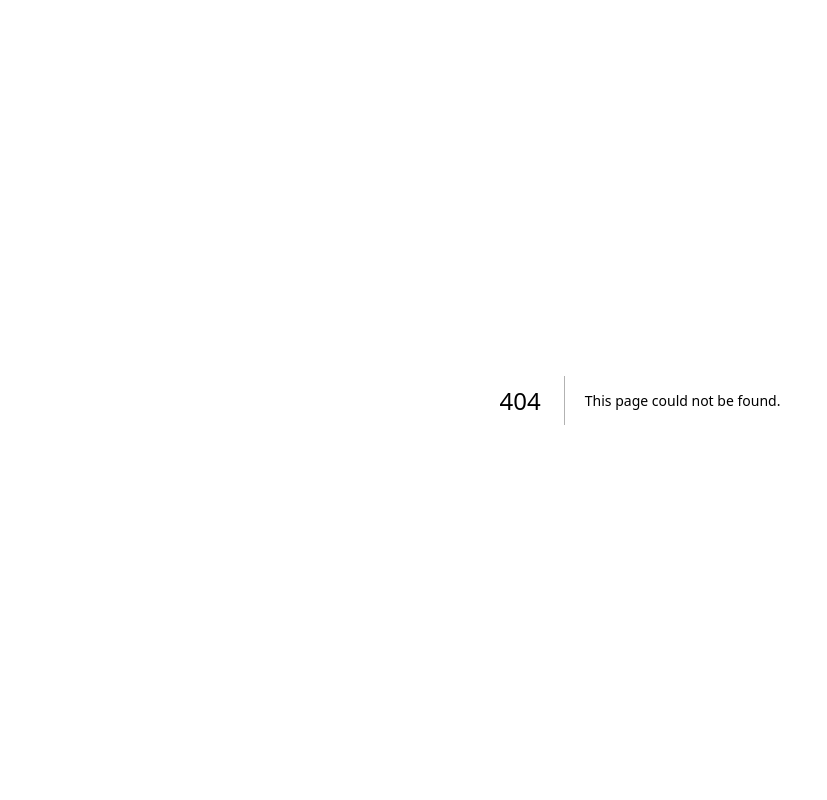
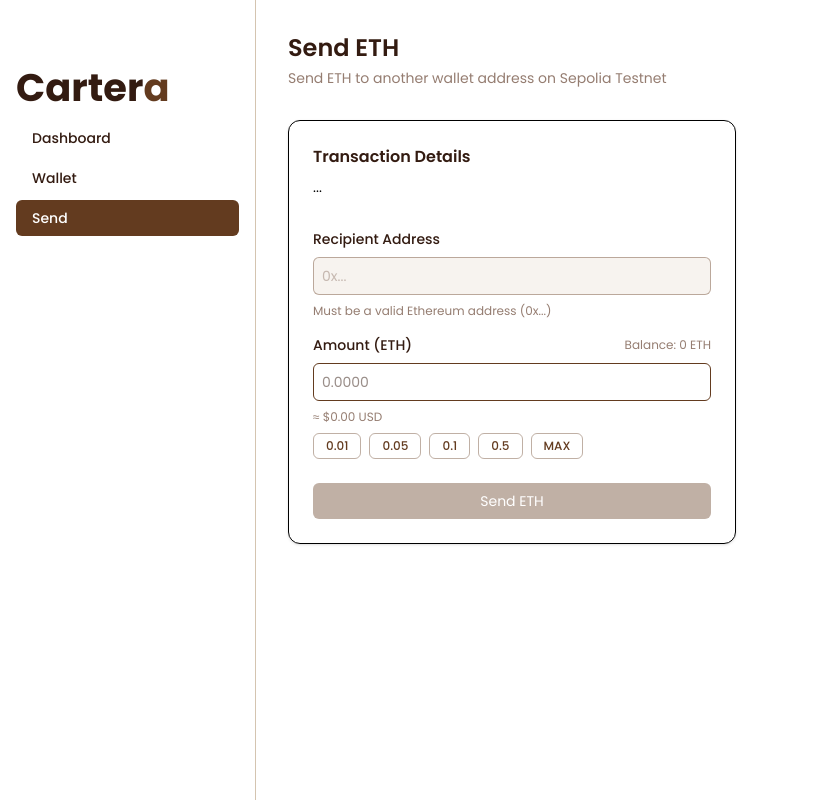
Before and after one commit to mrafiasyifaa/cartera-frontend, a Next.js app in the folder my-app/: page /dashboard/send in a window 1280 px wide. Before the commit this address had no page. Shown: the whole page, without its empty margins (0-827 px from the left). Built offline with nearby package versions, Linux system fonts and the light colour scheme.

Commit message:
feat: Adding dashboard/send page.tsx

```diff
--- /dev/null
+++ b/my-app/src/app/(dashboard)/dashboard/send/page.tsx
@@ -0,0 +1,134 @@
+"use client";
+
+import { useState } from "react";
+import {
+  Card,
+  CardContent,
+  CardHeader,
+  CardTitle,
+  CardDescription,
+} from "@/components/ui/card";
+
+const QUICK_AMOUNTS = [0.01, 0.05, 0.1, 0.5];
+
+const PLACEHOLDER_BALANCE = 0;
+
+export default function SendPage() {
+  const [amount, setAmount] = useState("");
+
+  return (
+    <div className="flex flex-col gap-8">
+      {/* Header */}
+      <div>
+        <h1 className="text-2xl font-semibold text-black-slug">Send ETH</h1>
+        <p className="text-sm text-peppered-pecan mt-1">
+          Send ETH to another wallet address on Sepolia Testnet
+        </p>
+      </div>
+
+      <Card className="max-w-md">
+        <CardHeader>
+          <CardTitle className="text-base text-black-slug">
+            Transaction Details
+          </CardTitle>
+          <CardDescription>...</CardDescription>
+        </CardHeader>
+        <CardContent className="flex flex-col gap-4">
+          {/* Recipient */}
+          <div className="flex flex-col gap-2">
+            <label
+              htmlFor="recipient"
+              className="text-sm font-medium text-black-slug"
+            >
+              Recipient Address
+            </label>
+            <input
+              id="recipient"
+              type="text"
+              placeholder="0x..."
+              disabled
+              aria-describedby="recipient-hint"
+              className="border rounded-md border-cassiterite-brown/40 p-2 text-sm text-peppered-pecan bg-casual-khaki/20 cursor-not-allowed"
+            />
+            <p id="recipient-hint" className="text-xs text-peppered-pecan">
+              Must be a valid Ethereum address (0x...)
+            </p>
+          </div>
+
+          {/* Amount */}
+          <div className="flex flex-col gap-2">
+            <div className="flex justify-between items-center">
+              <label
+                htmlFor="amount"
+                className="text-sm font-medium text-black-slug"
+              >
+                Amount (ETH)
+              </label>
+              <span className="text-xs text-peppered-pecan">
+                Balance: {PLACEHOLDER_BALANCE} ETH
+              </span>
+            </div>
+            <input
+              id="amount"
+              type="number"
+              min="0"
+              step="0.0001"
+              placeholder="0.0000"
+              value={amount}
+              onChange={(e) => setAmount(e.target.value)}
+              aria-describedby="amount-hint"
+              className="border rounded-md border-cassiterite-brown p-2 text-sm text-black-slug focus:outline-none focus:ring-1 focus:ring-cassiterite-brown"
+            />
+            <p id="amount-hint" className="text-xs text-peppered-pecan">
+              ≈ $0.00 USD
+            </p>
+
+            {/* Quick Amount */}
+            <div
+              className="flex gap-2 flex-wrap"
+              role="group"
+              aria-label="Quick amount selection"
+            >
+              {QUICK_AMOUNTS.map((preset) => (
+                <button
+                  key={preset}
+                  type="button"
+                  onClick={() => setAmount(String(preset))}
+                  className={`px-3 py-1 rounded-md text-xs font-medium border hoverEffect
+                    ${
+                      amount === String(preset)
+                        ? "bg-cassiterite-brown text-white border-cassiterite-brown"
+                        : "border-cassiterite-brown/40 text-cassiterite-brown hover:bg-casual-khaki/40"
+                    }`}
+                >
+                  {preset}
+                </button>
+              ))}
+              <button
+                type="button"
+                onClick={() => setAmount(String(PLACEHOLDER_BALANCE))}
+                className={`px-3 py-1 rounded-md text-xs font-medium border hoverEffect
+                  ${
+                    amount === String(PLACEHOLDER_BALANCE)
+                      ? "bg-cassiterite-brown text-white border-cassiterite-brown"
+                      : "border-cassiterite-brown/40 text-cassiterite-brown hover:bg-casual-khaki/40"
+                  }`}
+              >
+                MAX
+              </button>
+            </div>
+          </div>
+
+          {/* Submit */}
+          <button
+            type="button"
+            disabled
+            className="rounded-md w-full bg-cassiterite-brown/40 text-white p-2 cursor-not-allowed text-sm hoverEffect mt-2"
+          >
+            Send ETH
+          </button>
+        </CardContent>
+      </Card>
+    </div>
+  );
+}
--- /dev/null
+++ b/my-app/src/app/(dashboard)/dashboard/wallet/page.tsx
@@ -0,0 +1,52 @@
+import { Card, CardContent, CardHeader, CardTitle, CardDescription } from "@/components/ui/card";
+
+export default function WalletPage() {
+  return (
+    <div className="flex flex-col gap-8">
+      {/* Header */}
+      <div>
+        <h1 className="text-2xl font-semibold text-black-slug">Wallet</h1>
+        <p className="text-sm text-peppered-pecan mt-1">Your wallet address & transaction history</p>
+      </div>
+
+      {/* Wallet Address */}
+      <Card>
+        <CardHeader>
+          <CardDescription>Wallet Address</CardDescription>
+          <CardTitle className="text-sm font-mono text-black-slug break-all">
+            0x0000000000000000000000000000000000000000
+          </CardTitle>
+        </CardHeader>
+        <CardContent>
+          <button
+            type="button"
+            className="text-sm text-cassiterite-brown hover:text-chill-con-carne hoverEffect"
+          >
+            Copy Address
+          </button>
+        </CardContent>
+      </Card>
+
+      {/* Balance */}
+      <Card>
+        <CardHeader>
+          <CardDescription>Balance</CardDescription>
+          <CardTitle className="text-3xl font-bold text-black-slug">0.0000 ETH</CardTitle>
+          <p className="text-sm text-peppered-pecan">≈ $0.00 USD</p>
+        </CardHeader>
+      </Card>
+
+      {/* Transaction History */}
+      <div>
+        <h2 className="text-base font-semibold text-black-slug mb-3">Transaction History</h2>
+        <Card>
+          <CardContent className="pt-6">
+            <p className="text-sm text-peppered-pecan text-center py-4">
+              No transactions yet
+            </p>
+          </CardContent>
+        </Card>
+      </div>
+    </div>
+  );
+}
--- a/my-app/src/components/dashboard/DashboardNav.tsx
+++ b/my-app/src/components/dashboard/DashboardNav.tsx
@@ -4,7 +4,7 @@ import Link from "next/link";
 import { usePathname } from "next/navigation";
 
 const navLinks = [
-  { href: "/dashboard", label: "Overview" },
+  { href: "/dashboard", label: "Dashboard" },
   { href: "/dashboard/wallet", label: "Wallet" },
   { href: "/dashboard/send", label: "Send" },
 ];
@@ -22,9 +22,10 @@ function DashboardNav() {
               <Link
                 href={href}
                 className={`block px-4 py-2 rounded-md text-sm font-medium hoverEffect
-                  ${isActive
-                    ? "bg-cassiterite-brown text-white"
-                    : "text-black-slug hover:bg-casual-khaki"
+                  ${
+                    isActive
+                      ? "bg-cassiterite-brown text-white"
+                      : "text-black-slug hover:bg-casual-khaki"
                   }`}
                 aria-current={isActive ? "page" : undefined}
               >
```
Also changed, not shown: my-app/src/app/(dashboard)/send/page.tsx (deleted), my-app/src/app/(dashboard)/wallet/page.tsx (deleted).
